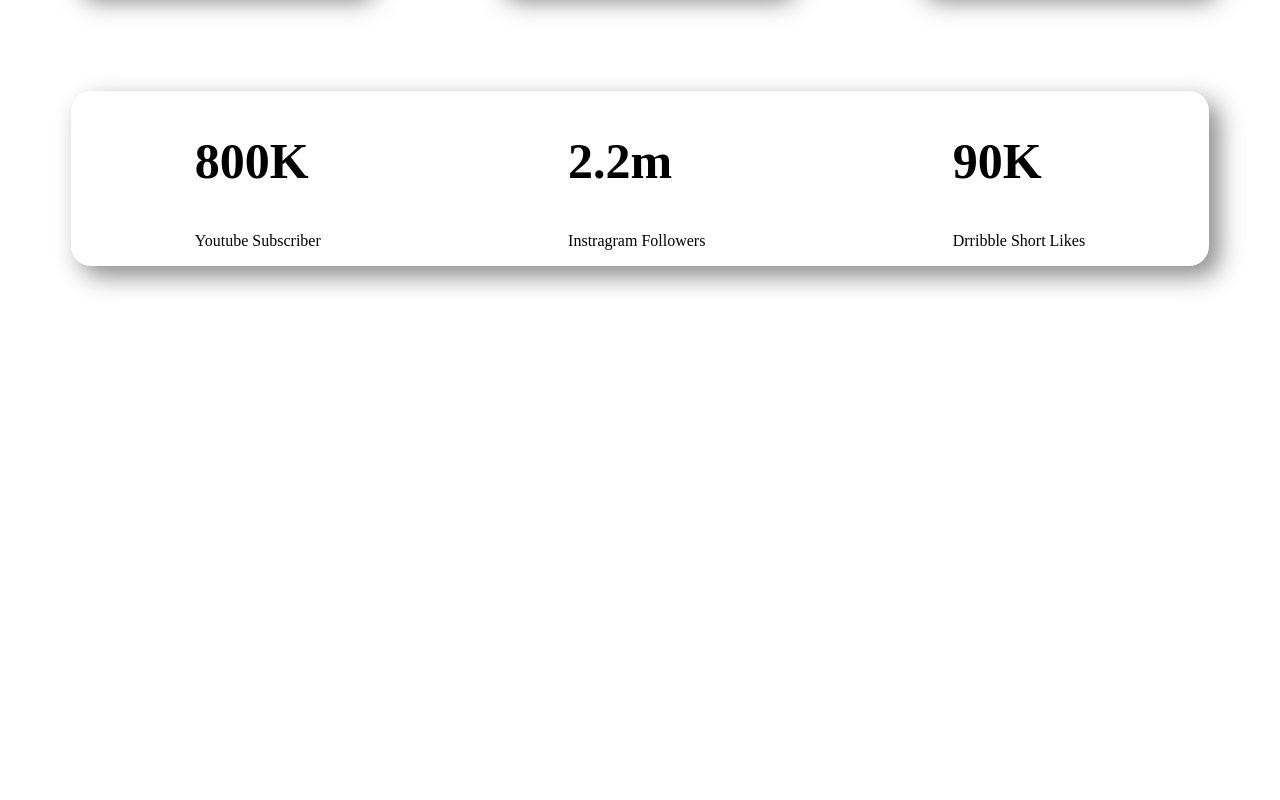
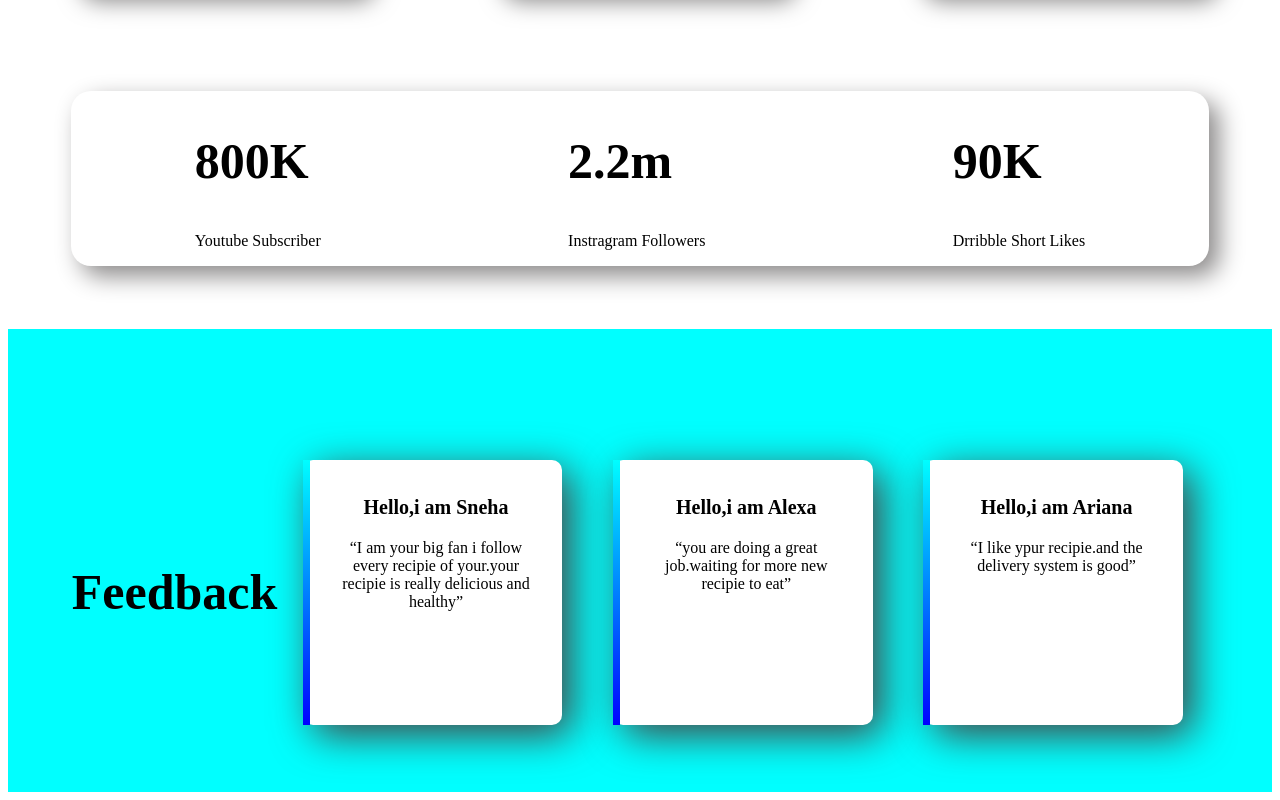
Before and after one commit to anikasanjida/delicious-food-blog, a plain HTML site: page index.html in a window 1280 px wide. Shown: the part 1408-2208 px from the top of the page. Before the commit the page ends 1737 px from the top, so only its background shows below. Drawn offline with Linux system fonts and the light colour scheme.

Commit message:
feedback part

```diff
--- a/index.html
+++ b/index.html
@@ -74,7 +74,27 @@
                 </div>
             </div>
         </section>
+        <section class="coments recipie">
+            <div>
+                <h1>
+                    Feedback
+                </h1>
+            </div>
+            <div class="box2">
+                <h3>Hello,i am Sneha</h3>
+                <p>“I am your big fan i follow every recipie of your.your recipie is really delicious and healthy”</p>
+            </div>
+            <div class="box2">
+                <h3>Hello,i am Alexa</h3>
+                <p>“you are doing a great job.waiting for more new recipie to eat”</p>
+            </div>
+            <div class="box2">
+                 <h3>Hello,i am Ariana</h3>
+                 <p>“I like ypur recipie.and the delivery system is good”</p>
+            </div>
 
+
+        </section>
 
 </body>
 </html>
--- a/style.css
+++ b/style.css
@@ -91,6 +91,12 @@
         box-shadow: 10px 10px 25px rgb(139, 137, 137);
         border-radius: 20px;
 }
+.coments{
+    height: 400px;
+    text-align: center;
+    background-color: aqua;
+    padding-top: 5%;
+}
 .box2{
     width: 16%;
     margin:1% 2% ;
@@ -101,7 +107,7 @@
     height: 60%;
     background-color: white;
     border-left: 7px solid ;
-    border-image: linear-gradient(180deg, lightsalmon,tomato);
+    border-image: linear-gradient(180deg,cyan,blue);
     border-image-slice: 1;
 
 }
```
